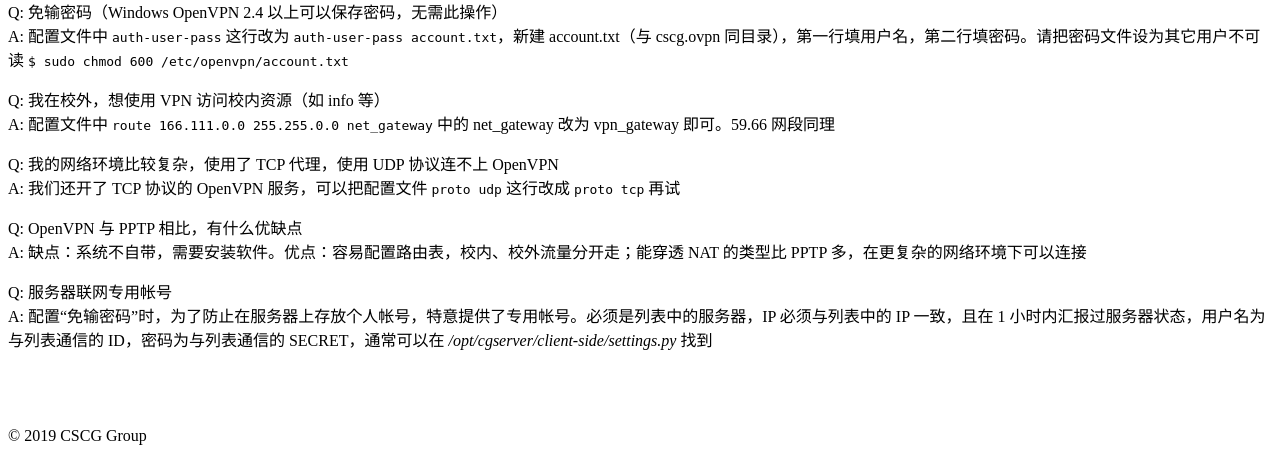
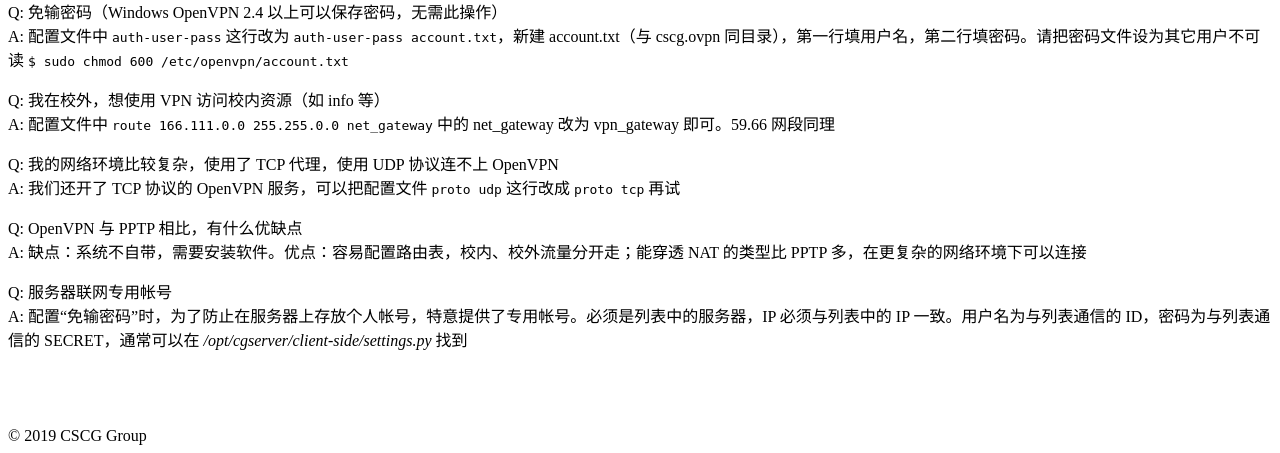
Before and after one commit to yuantailing/cgserver, a Django app: template cgserver/serverlist/templates/serverlist/vpn.html in a window 1280 px wide. Shown: the part 676-1129 px from the top of the page. Run offline with Django 3.2, Linux system fonts and the light colour scheme; the template is opened without the code that fills it, so the values that code supplies are empty.

Commit message:
remove a restriction when a client connect the VPN

```diff
--- a/cgserver/serverlist/templates/serverlist/vpn.html
+++ b/cgserver/serverlist/templates/serverlist/vpn.html
@@ -49,6 +49,6 @@
 </p>
 <p>
 	Q: 服务器联网专用帐号<br>
-	A: 配置“免输密码”时，为了防止在服务器上存放个人帐号，特意提供了专用帐号。必须是列表中的服务器，IP 必须与列表中的 IP 一致，且在 1 小时内汇报过服务器状态，用户名为与列表通信的 ID，密码为与列表通信的 SECRET，通常可以在 <i>/opt/cgserver/client-side/settings.py</i> 找到
+	A: 配置“免输密码”时，为了防止在服务器上存放个人帐号，特意提供了专用帐号。必须是列表中的服务器，IP 必须与列表中的 IP 一致。用户名为与列表通信的 ID，密码为与列表通信的 SECRET，通常可以在 <i>/opt/cgserver/client-side/settings.py</i> 找到
 </p>
 {% endblock %}
--- a/cgserver/serverlist/views.py
+++ b/cgserver/serverlist/views.py
@@ -341,8 +341,8 @@ def vpnauth(request):
             return {'error': 1, 'msg': 'no such client'}, None, None
         if password != client.client_secret:
             return {'error': 1, 'msg': 'client secret error'}, None, None
-        report = client.clientreport_set.filter(ip=ip, created_at__gt=datetime.now() - timedelta(hours=1)).order_by('-created_at').first()
-        if not report:
+        report = client.clientreport_set.order_by('-id').first()
+        if not report or report.ip != ip:
             return {'error': 2, 'msg': 'client ip error'}, client, 'error'
         return {'error': 0, 'msg': 'ok'}, client, 'success'
     def try_user():
```
